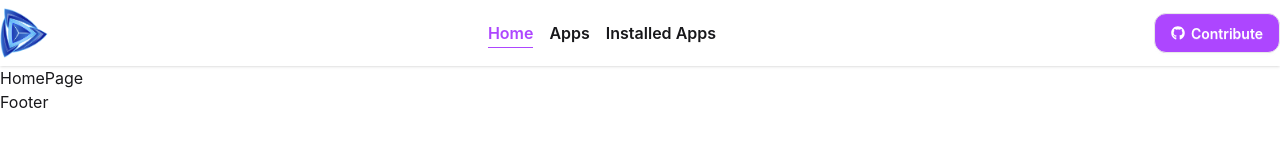
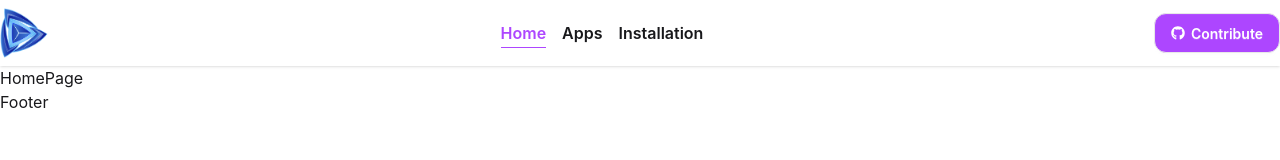
Before and after one commit to kouser-ahamed/ph-play-store, a React (Vite) app: page / in a window 1280 px wide. Shown: the top 160 px of the page. Built offline with nearby package versions, Linux system fonts and the light colour scheme.

Commit message:
Update Navbar link text from "Installed Apps" to "Installation"

```diff
--- a/src/components/shared/Navbar.jsx
+++ b/src/components/shared/Navbar.jsx
@@ -18,7 +18,7 @@ const Navbar = () => {
               <MyNavLink to="/apps">Apps</MyNavLink>
             </li>
             <li>
-              <MyNavLink to="/installedApps">Installed Apps</MyNavLink>
+              <MyNavLink to="/installedApps">Installation</MyNavLink>
             </li>
           </ul>
           <button className="btn bg-purple-500 text-white rounded-xl">
```
